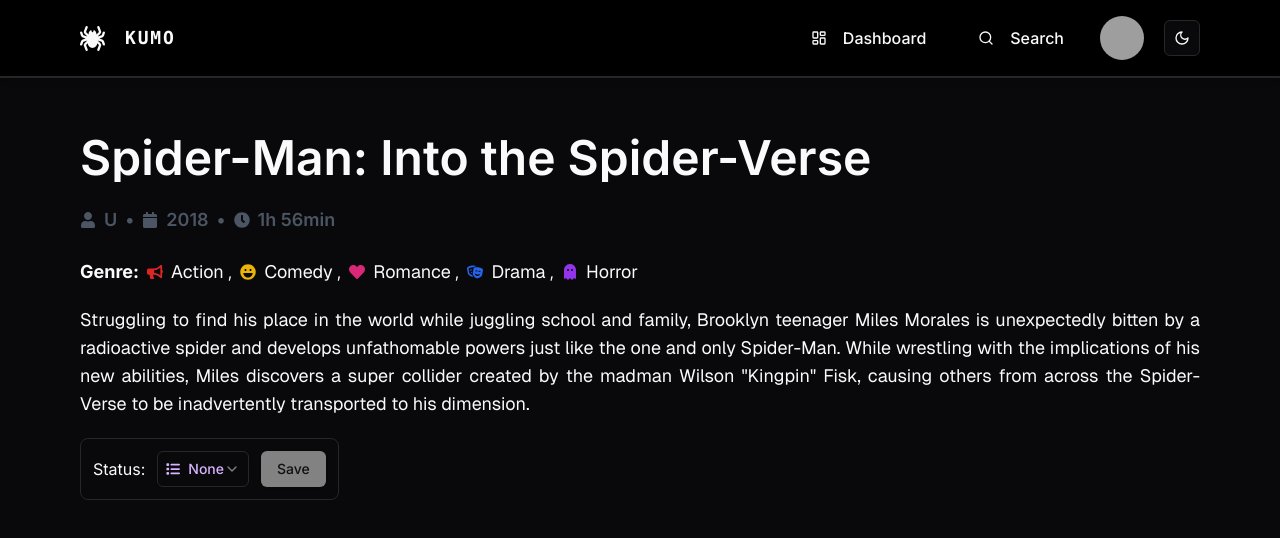
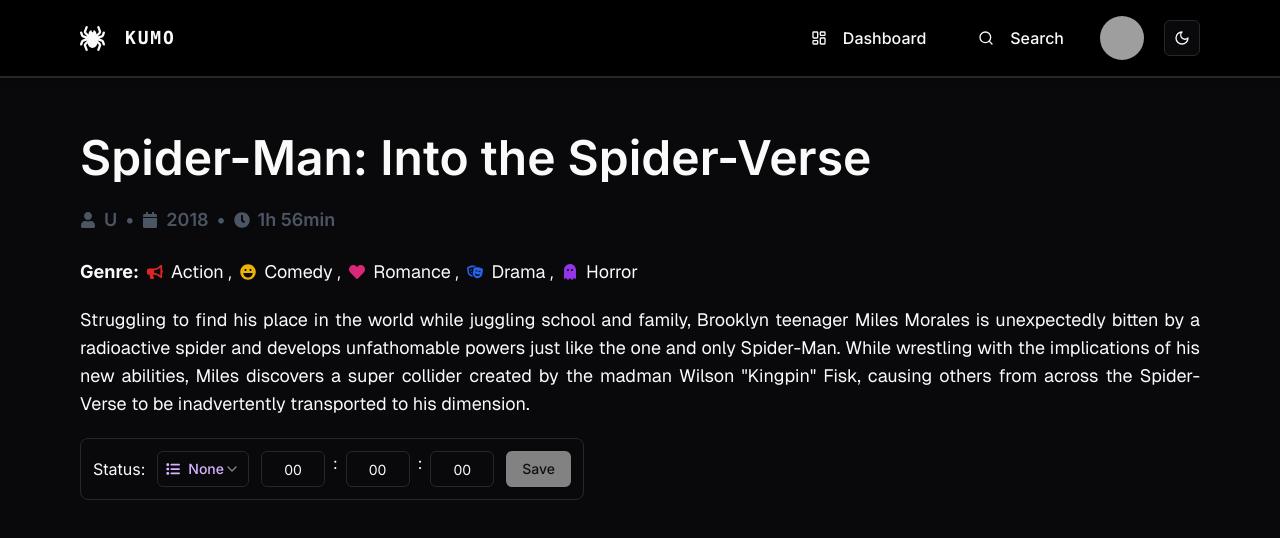
Before and after one commit to sakthilkv/kumo-client, a React (Vite) app: page /movie in a window 1280 px wide. Shown: the top 538 px of the page. Built offline with nearby package versions, Linux system fonts and the light colour scheme; grey boxes are pictures that could not be loaded.

Commit message:
fix: search

```diff
--- a/src/App.tsx
+++ b/src/App.tsx
@@ -1,4 +1,4 @@
-import { BrowserRouter as Router, Routes, Route } from 'react-router-dom'
+import { Routes, Route } from 'react-router-dom'
 import './App.css'
 import Header from './components/header'
 import Dashboard from '@/pages/Dashboard'
--- /dev/null
+++ b/src/components/Searchbar.tsx
@@ -0,0 +1,68 @@
+import { useEffect } from 'react'
+import { Select, SelectTrigger, SelectValue } from '@/components/ui/select'
+import SelectContentComponent from '@/components/SelectContentComponent'
+import { Input } from '@/components/ui/input'
+import { apiUrl } from '@/lib/Constants'
+
+interface ControlBarProps {
+	selectedCategory: string
+	setSelectedCategory: (value: string) => void
+	searchQuery: string
+	setSearchQuery: (value: string) => void
+}
+
+const ControlBar: React.FC<ControlBarProps> = ({
+	selectedCategory,
+	setSelectedCategory,
+	searchQuery,
+	setSearchQuery,
+}) => {
+	const categoryColors: { [key: string]: string } = {
+		movie: 'dark:text-blue-400',
+		tvseries: 'dark:text-teal-400',
+		anime: 'dark:text-red-400',
+		manga: 'dark:text-purple-400',
+		books: 'dark:text-green-400',
+		games: 'dark:text-yellow-400',
+		lightnovel: 'dark:text-orange-400',
+	}
+
+	const categoryColor = categoryColors[selectedCategory] || ''
+
+	useEffect(() => {
+		const delayDebounceFn = setTimeout(() => {
+			if (searchQuery.trim()) {
+				fetch(`${apiUrl}search?q=${searchQuery}&type=${selectedCategory}`)
+					.then((response) => response.json())
+					.then((data) => {
+						console.log('Search Results:', data)
+					})
+					.catch((error) => {
+						console.error('Error fetching search results:', error)
+					})
+			}
+		}, 300) // Add a debounce delay of 300ms
+
+		return () => clearTimeout(delayDebounceFn)
+	}, [searchQuery, selectedCategory])
+
+	return (
+		<div className="control-bar sticky top-[75px] md:top-[78px]  dark:bg-black bg-white flex flex-row pt-3 pb-3  w-full justify-center gap-2 border-b ">
+			<Select defaultValue={selectedCategory} onValueChange={setSelectedCategory}>
+				<SelectTrigger className={`w-[130px] font-medium px-2 text-sm ${categoryColor}`}>
+					<SelectValue />
+				</SelectTrigger>
+				<SelectContentComponent />
+			</Select>
+			<Input
+				type="text"
+				placeholder="Search"
+				className="w-2/3 px-2 text-sm"
+				value={searchQuery}
+				onChange={(e) => setSearchQuery(e.target.value)}
+			/>
+		</div>
+	)
+}
+
+export default ControlBar
--- /dev/null
+++ b/src/components/TImeInput.tsx
@@ -0,0 +1,66 @@
+import React, { useState } from 'react'
+import { Input } from './ui/input'
+
+interface TimeInputProps {
+	onTimeChange: (time: string) => void
+}
+
+const TimeInput: React.FC<TimeInputProps> = ({ onTimeChange }) => {
+	const [time, setTime] = useState({ hours: '00', minutes: '00', seconds: '00' })
+
+	const handleChange = (e: React.ChangeEvent<HTMLInputElement>) => {
+		const { name, value } = e.target
+
+		const isValid = /^\d*$/.test(value) && Number(value) >= 0
+
+		if (isValid) {
+			const clampedValue = Math.min(Number(value), name === 'hours' ? 23 : 59)
+				.toString()
+				.padStart(2, '0')
+			const updatedTime = { ...time, [name]: clampedValue }
+			setTime(updatedTime)
+			onTimeChange(`${updatedTime.hours}:${updatedTime.minutes}:${updatedTime.seconds}`)
+		}
+	}
+
+	return (
+		<div className="flex flex-col items-center space-y-2">
+			<div className="flex space-x-2">
+				<Input
+					type="number"
+					name="hours"
+					value={time.hours}
+					onChange={handleChange}
+					className="border rounded-md p-2 w-16 text-center"
+					placeholder="HH"
+					min="0"
+					max="23"
+				/>
+				<span>:</span>
+				<Input
+					type="number"
+					name="minutes"
+					value={time.minutes}
+					onChange={handleChange}
+					className="border rounded-md p-2 w-16 text-center"
+					placeholder="MM"
+					min="0"
+					max="59"
+				/>
+				<span>:</span>
+				<Input
+					type="number"
+					name="seconds"
+					value={time.seconds}
+					onChange={handleChange}
+					className="border rounded-md p-2 w-16 text-center"
+					placeholder="SS"
+					min="0"
+					max="59"
+				/>
+			</div>
+		</div>
+	)
+}
+
+export default TimeInput
--- a/src/index.css
+++ b/src/index.css
@@ -114,3 +114,14 @@
 :root:dark ::-webkit-scrollbar-thumb:hover {
 	background: #333;
 }
+
+input::-webkit-outer-spin-button,
+input::-webkit-inner-spin-button {
+	-webkit-appearance: none;
+	margin: 0;
+}
+
+/* Firefox */
+input[type='number'] {
+	-moz-appearance: textfield;
+}
--- /dev/null
+++ b/src/lib/Constants.ts
@@ -0,0 +1 @@
+export const apiUrl = 'http://192.168.0.104:5000/api/'
--- a/src/pages/Dashboard.tsx
+++ b/src/pages/Dashboard.tsx
@@ -53,7 +53,6 @@
 			'tt0167260',
 			'tt0137523',
 			'tt0133093',
-			'tt0169547',
 			'tt0080684',
 			'tt0099685',
 			'tt0076759',
@@ -73,13 +72,12 @@
 			'tt0482571',
 			'tt0317248',
 			'tt0120737',
-			'tt0816692',
 		]
 
 		const fetchData = async () => {
 			const data = await Promise.all(
 				movieIds.map(async (id) => {
-					const response = await fetch(`http://192.168.0.104:5000/media/info/movie/${id}`)
+					const response = await fetch(`http://192.168.0.104:5000/api/media/min/movie/${id}`)
 					const json = await response.json()
 					return json
 				}),
--- a/src/pages/MovieSpotlight.tsx
+++ b/src/pages/MovieSpotlight.tsx
@@ -14,6 +14,7 @@
 } from 'react-icons/fa'
 import { FaFilm, FaMusic, FaBook, FaHeart } from 'react-icons/fa'
 import { Button } from '@/components/ui/button'
+import TimeInput from '@/components/TImeInput'
 
 interface GenresParserProps {
 	genres: string[]
@@ -46,18 +47,18 @@
 }
 
 const MovieSpotlight: React.FC = () => {
-	const [selectedStatus, setSelectedStatus] = useState<string>('')
-	const [movieId, setMovieId] = useState<string | null>(null)
+	const [, setSelectedStatus] = useState<string>('')
+	const [, setMovieId] = useState<string | null>(null)
+
 	const [isButtonDisabled, setIsButtonDisabled] = useState<boolean>(true)
 	useEffect(() => {
-		// Safely access window.location
 		const id = window.location.href.split('/').filter(Boolean).pop()
 		setMovieId(id || null)
 	}, [])
 
 	const handleStatusChange = (value: string) => {
 		setSelectedStatus(value)
-		setIsButtonDisabled(value === 'none') // Enable button if value is not 'none'
+		setIsButtonDisabled(value === 'none')
 	}
 	const genres = ['Action', 'Comedy', 'Romance', 'Drama', 'Horror']
 
@@ -113,6 +114,11 @@
 							</SelectTrigger>
 							<SelectStatus />
 						</Select>
+						<TimeInput
+							onTimeChange={function (time: string): void {
+								throw new Error('Function not implemented.')
+							}}
+						/>
 						<Button disabled={isButtonDisabled}>Save</Button>
 					</div>
 				</div>
--- a/src/pages/Search.tsx
+++ b/src/pages/Search.tsx
@@ -1,3 +1,87 @@
+import { useState, useEffect } from 'react'
+import { apiUrl } from '@/lib/Constants'
+import CardGrid from '@/components/CardGrid'
+import { Link } from 'react-router-dom'
+import ControlBar from '@/components/Searchbar'
+
+interface MediaContent {
+	title: string
+	poster_url: string
+	year: string
+	id: string
+	media_type: string
+}
+
+const Card: React.FC<{ item: MediaContent }> = ({ item }) => {
+	var posterUrl = ''
+	if (item.poster_url == 'None') {
+		posterUrl = 'https://placehold.co/600x900?text=:('
+	} else {
+		posterUrl = `https://image.tmdb.org/t/p/w600_and_h900_bestv2${item.poster_url}`
+	}
+	return (
+		<Link to={`/${item.media_type}/${item.id}`} className="flex items-center" key={item.id}>
+			<div className="flex flex-col items-left">
+				<div
+					className="p-4 h-72 w-40 sm:w-1/2 md:h-80 md:w-48 border rounded-lg shadow-md flex items-center justify-center"
+					style={{
+						backgroundImage: `url('${posterUrl}')`,
+						backgroundSize: 'cover',
+						backgroundPosition: 'center',
+						backgroundRepeat: 'no-repeat',
+					}}
+				></div>
+				<p className="mt-3 font-semibold text-left line-clamp-2 ml-1">{item.title}</p>
+				<p className="font-semibold text-left text-sm text-gray-500 line-clamp-2 ml-1">
+					{item.year}
+				</p>
+			</div>
+		</Link>
+	)
+}
+
 export default function Search() {
-	return <></>
+	const [selectedCategory, setSelectedCategory] = useState<string>('movie')
+	const [searchQuery, setSearchQuery] = useState<string>('')
+	const [mediaContent, setMediaContent] = useState<MediaContent[]>([])
+
+	useEffect(() => {
+		const delayDebounceFn = setTimeout(() => {
+			if (searchQuery.trim()) {
+				fetch(`${apiUrl}media/${selectedCategory}/search?q=${searchQuery}`)
+					.then((response) => response.json())
+					.then((data) => {
+						setMediaContent(data['results'])
+					})
+					.catch((error) => {
+						console.error('Error fetching search results:', error)
+					})
+			} else {
+				setMediaContent([])
+			}
+		}, 300)
+
+		return () => clearTimeout(delayDebounceFn)
+	}, [searchQuery, selectedCategory])
+
+	return (
+		<div className="flex flex-col justify-center w-full pl-2 pr-2 m-0 p-0 mb-5">
+			<ControlBar
+				selectedCategory={selectedCategory}
+				setSelectedCategory={setSelectedCategory}
+				searchQuery={searchQuery}
+				setSearchQuery={setSearchQuery}
+			/>
+
+			<div className="flex justify-center mt-10 ml-4 md:ml-12">
+				<CardGrid>
+					{Array.isArray(mediaContent) && mediaContent.length > 0 ? (
+						mediaContent.map((item) => <Card key={item.id} item={item} />)
+					) : (
+						<></>
+					)}
+				</CardGrid>
+			</div>
+		</div>
+	)
 }
```
